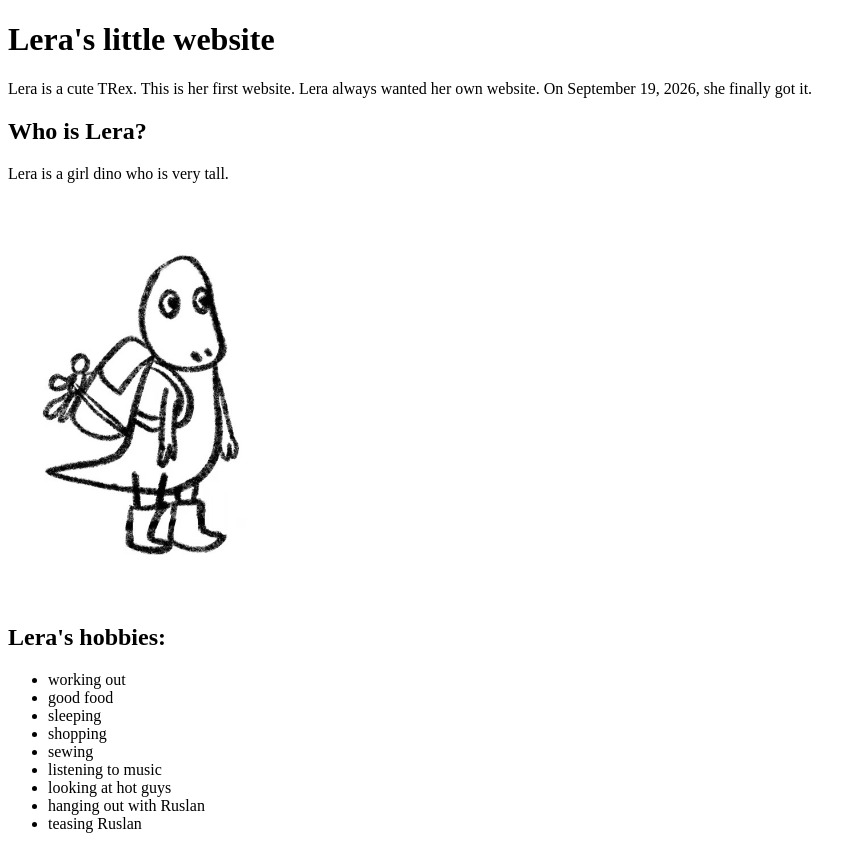
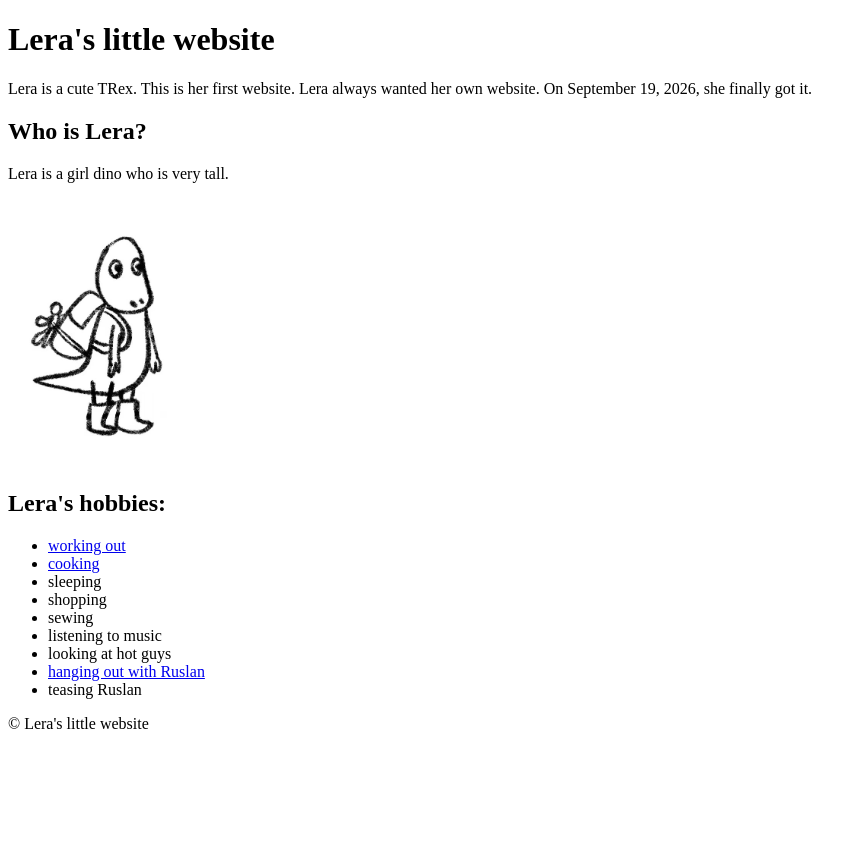
Before and after one commit to Arudru197/LeraTRex, a plain HTML site: page index.html in a window 1280 px wide. Shown: the whole page, without its empty margins (0-866 px from the left). After the commit the page ends 800 px from the top, so only its background shows below. Drawn offline with Linux system fonts and the light colour scheme.

Commit message:
Add files via upload

```diff
--- a/index.html
+++ b/index.html
@@ -11,22 +11,25 @@
     <section>
       <h2>Who is Lera?</h2>
       <p>Lera is a girl dino who is very tall.</p>
-      <img src="Leraphoto.jpg" alt="Lera's photo" width="300">
+      <img src="Leraphoto.jpg" alt="Lera's photo" width="200">
     </section>
     <section>
       <h2>Lera's hobbies:</h2>
       <ul>
-        <li>working out</li>
-        <li>good food</li>
+        <li><a href="fitness.html">working out</a></li>
+        <li><a href="cooking.html">cooking</a></li>
         <li>sleeping</li>
         <li>shopping</li>
         <li>sewing</li>
         <li>listening to music</li>
         <li>looking at hot guys</li>
-        <li>hanging out with Ruslan</li>
+        <li><a href="hangingoutwruslan.html">hanging out with Ruslan</a></li>
         <li>teasing Ruslan</li>
       </ul>
     </section>
     </main>
+    <footer>
+      <p>&copy; Lera's little website</p>
+    </footer>
   </body>
 </html>
```
Also changed, not shown: cooking.html (+4 -1 lines), fitness.html (+3 -0 lines), hangingoutwruslan.html (+21 -0 lines). Lines whose indentation alone changed are shown as unchanged.
